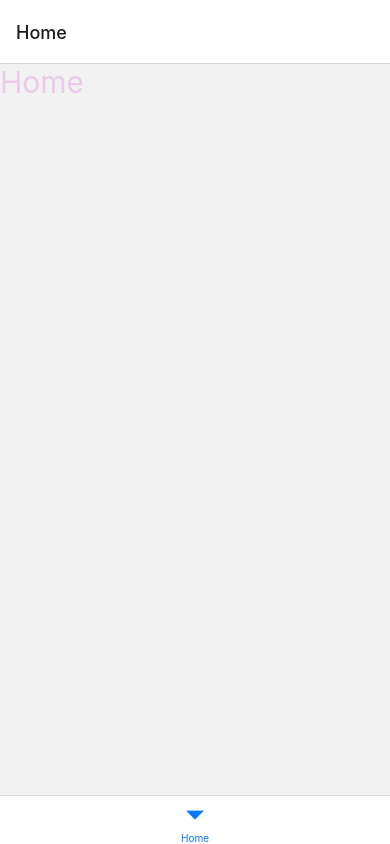
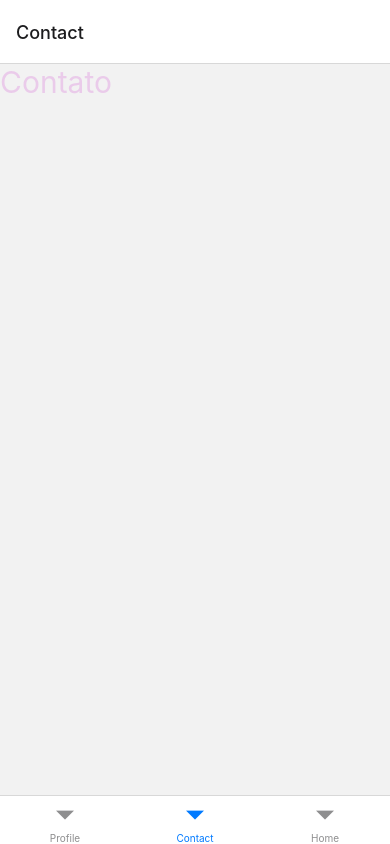
Before and after one commit to joaosantos564/bottom-navigation, a React Native app: screen /Contact in a window 390 px wide. Before the commit this address had no page. Built offline with nearby package versions, Linux system fonts and the light colour scheme.

Commit message:
create screens

```diff
--- a/App.jsx
+++ b/App.jsx
@@ -3,6 +3,8 @@ import { StatusBar } from "expo-status-bar";
 import { NavigationContainer } from "@react-navigation/native";
 import { createBottomTabNavigator } from "@react-navigation/bottom-tabs";
 import Home from "./src/screens/Home";
+import Contact from "./src/screens/Contact";
+import Profile from "./src/screens/Profile";
 
 const Tab = createBottomTabNavigator();
 
@@ -10,6 +12,8 @@ export default function App() {
   return (
     <NavigationContainer>
       <Tab.Navigator>
+        <Tab.Screen name="Profile" component={Profile} />
+        <Tab.Screen name="Contact" component={Contact} />
         <Tab.Screen name="Home" component={Home} />
       </Tab.Navigator>
       <StatusBar style="auto" />
--- /dev/null
+++ b/src/screens/Contact/index.jsx
@@ -0,0 +1,11 @@
+import { View, Text } from "react-native";
+import styles from "./styles";
+import Title from "../../components/Title";
+
+export default function Contact() {
+  return (
+    <View style={styles.container}>
+      <Title titulo={"Contato"} />
+    </View>
+  );
+}
--- /dev/null
+++ b/src/screens/Contact/styles.js
@@ -0,0 +1,5 @@
+import { StyleSheet } from "react-native";
+
+const styles = StyleSheet.create({});
+
+export default styles;
--- /dev/null
+++ b/src/screens/Profile/index.jsx
@@ -0,0 +1,11 @@
+import { View, Text } from "react-native";
+import styles from "./styles";
+import Title from "../../components/Title";
+
+export default function Profile() {
+  return (
+    <View style={styles.container}>
+      <Title titulo={"Perfil"} />
+    </View>
+  );
+}
--- /dev/null
+++ b/src/screens/Profile/styles.js
@@ -0,0 +1,5 @@
+import { StyleSheet } from "react-native";
+
+const styles = StyleSheet.create({});
+
+export default styles;
```
